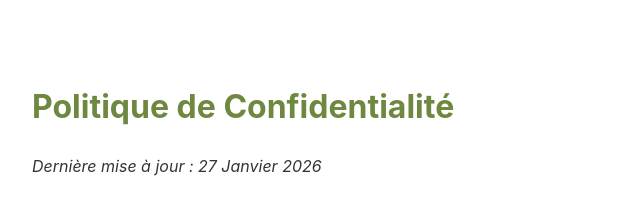
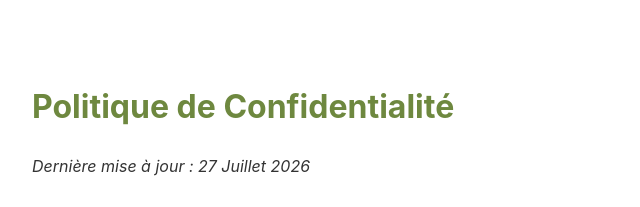
Before and after one commit to Fanou59/privacy-policy, a plain HTML site: page index.html in a window 1280 px wide. Shown: the top 207 px of the page, 308-948 px from the left. Drawn offline with Linux system fonts and the light colour scheme.

Commit message:
Update index.html

```diff
--- a/index.html
+++ b/index.html
@@ -31,7 +31,7 @@
   </head>
   <body>
     <h1>Politique de Confidentialité</h1>
-    <p><em>Dernière mise à jour : 27 Janvier 2026</em></p>
+    <p><em>Dernière mise à jour : 27 Juillet 2026</em></p>
 
     <h2>1. Données collectées</h2>
     <p>
```
